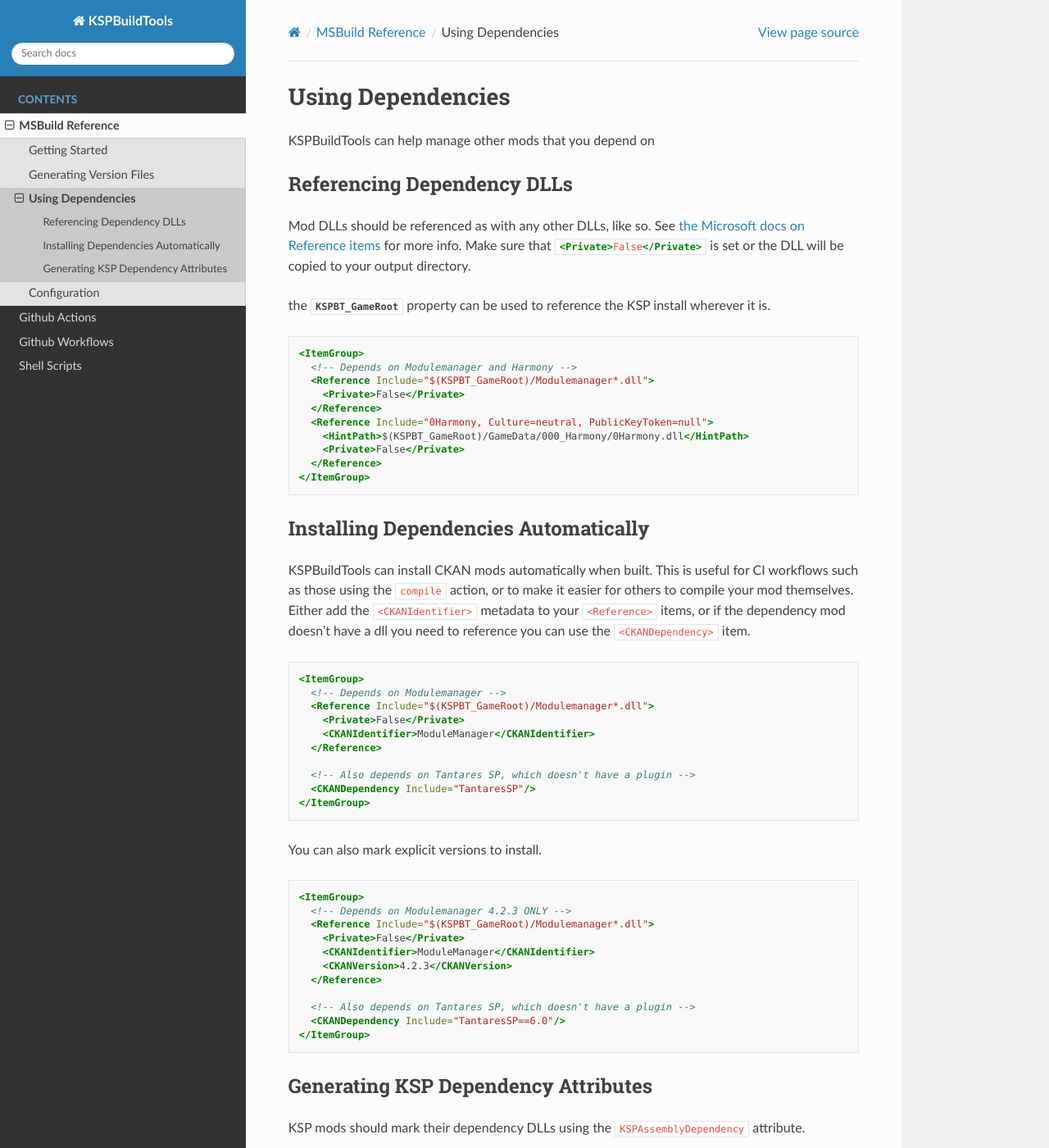
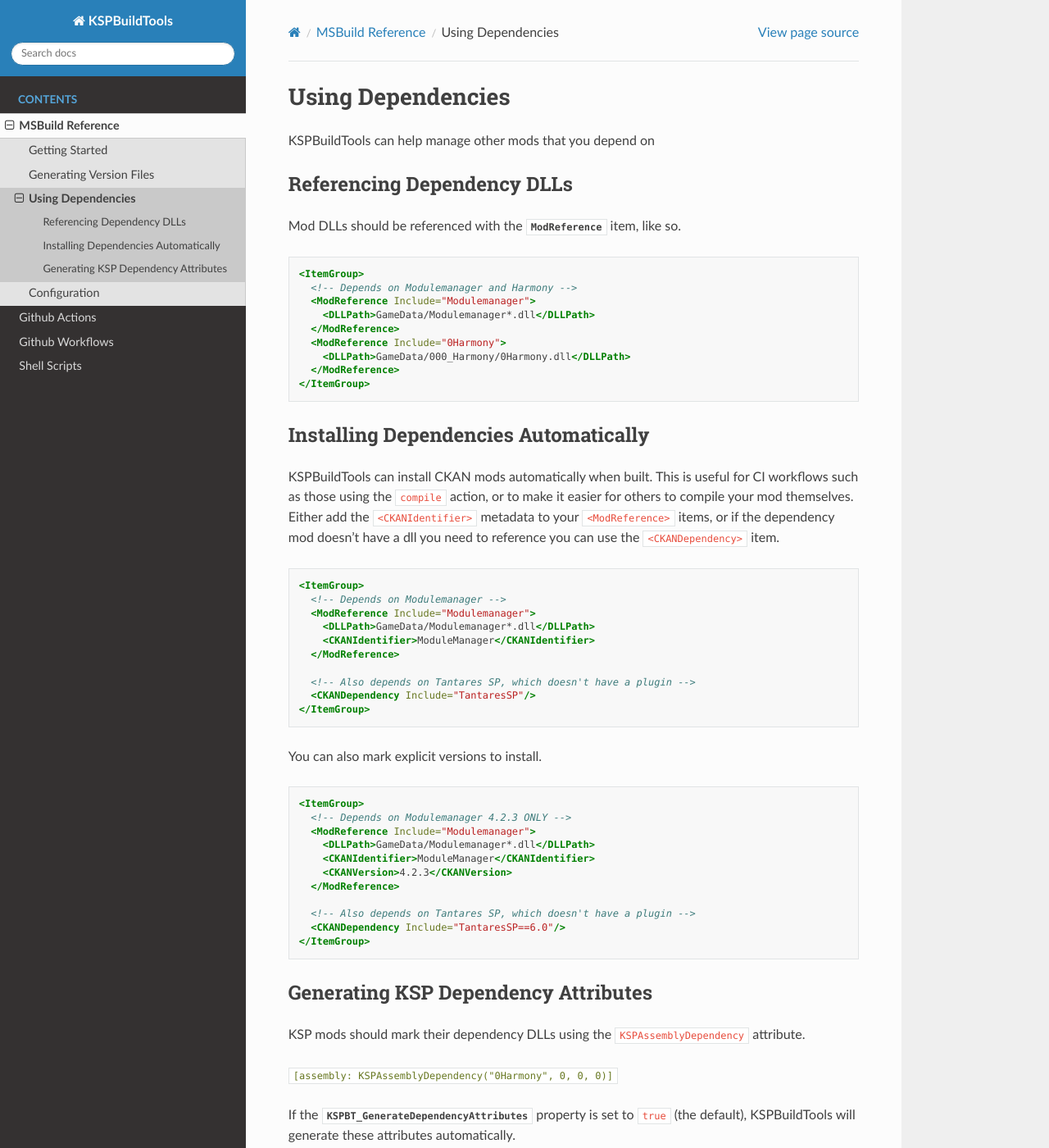
Before and after one commit to KSPModdingLibs/KSPBuildTools, a Sphinx documentation site: the page built from docs/msbuild/dependencies.md, in a window 1280 px wide and 1400 px high. Shown: the whole window at 82% size. Built offline with Sphinx 7.4.7 and the Read the Docs theme 3.1.0, drawn with Linux system fonts in a browser that asks for light colours; the version number could not be read and is left out; cross-references to code outside the pages are shown as plain code; some of the changed text lies outside the part shown.

Commit message:
Write more docs
All properties and most items are now documented. dependencies page now recommends using `ModReference`

````diff
--- a/docs/msbuild/dependencies.md
+++ b/docs/msbuild/dependencies.md
@@ -4,33 +4,31 @@
 
 ## Referencing Dependency DLLs
 
-Mod DLLs should be referenced as with any other DLLs, like so. See [the Microsoft docs on Reference items](https://learn.microsoft.com/en-us/visualstudio/msbuild/common-msbuild-project-items?view=vs-2022#reference) for more info. Make sure that `<Private>False</Private>`{l=xml} is set or the DLL will be copied to your output directory.
+Mod DLLs should be referenced with the {confval}`ModReference` item, like so.
 
-the {confval}`KSPBT_GameRoot` property can be used to reference the KSP install wherever it is.
 ```xml
 <ItemGroup>
   <!-- Depends on Modulemanager and Harmony -->
-  <Reference Include="$(KSPBT_GameRoot)/Modulemanager*.dll">
-    <Private>False</Private>
-  </Reference>
-  <Reference Include="0Harmony, Culture=neutral, PublicKeyToken=null">
-    <HintPath>$(KSPBT_GameRoot)/GameData/000_Harmony/0Harmony.dll</HintPath>
-    <Private>False</Private>
-  </Reference>
+  <ModReference Include="Modulemanager">
+    <DLLPath>GameData/Modulemanager*.dll</DLLPath>
+  </ModReference>
+  <ModReference Include="0Harmony">
+    <DLLPath>GameData/000_Harmony/0Harmony.dll</DLLPath>
+  </ModReference>
 </ItemGroup>
 ```
 
 ## Installing Dependencies Automatically
 
-KSPBuildTools can install CKAN mods automatically when built. This is useful for CI workflows such as those using the {gha:action}`compile` action, or to make it easier for others to compile your mod themselves. Either add the `<CKANIdentifier>` metadata to your `<Reference>` items, or if the dependency mod doesn't have a dll you need to reference you can use the `<CKANDependency>` item.
+KSPBuildTools can install CKAN mods automatically when built. This is useful for CI workflows such as those using the {gha:action}`compile` action, or to make it easier for others to compile your mod themselves. Either add the `<CKANIdentifier>` metadata to your `<ModReference>` items, or if the dependency mod doesn't have a dll you need to reference you can use the `<CKANDependency>` item.
 
 ```xml
 <ItemGroup>
   <!-- Depends on Modulemanager -->
-  <Reference Include="$(KSPBT_GameRoot)/Modulemanager*.dll">
-    <Private>False</Private>
+  <ModReference Include="Modulemanager">
+    <DLLPath>GameData/Modulemanager*.dll</DLLPath>
     <CKANIdentifier>ModuleManager</CKANIdentifier>
-  </Reference>
+  </ModReference>
 
   <!-- Also depends on Tantares SP, which doesn't have a plugin -->
   <CKANDependency Include="TantaresSP"/>
@@ -42,11 +40,11 @@
 ```xml
 <ItemGroup>
   <!-- Depends on Modulemanager 4.2.3 ONLY -->
-  <Reference Include="$(KSPBT_GameRoot)/Modulemanager*.dll">
-    <Private>False</Private>
+  <ModReference Include="Modulemanager">
+    <DLLPath>GameData/Modulemanager*.dll</DLLPath>
     <CKANIdentifier>ModuleManager</CKANIdentifier>
     <CKANVersion>4.2.3</CKANVersion>
-  </Reference>
+  </ModReference>
 
   <!-- Also depends on Tantares SP, which doesn't have a plugin -->
   <CKANDependency Include="TantaresSP==6.0"/>
@@ -59,26 +57,19 @@
 
 `[assembly: KSPAssemblyDependency("0Harmony", 0, 0, 0)]`{l=csharp}
 
-If the {confval}`KSPBT_GenerateDependencyAttributes` property is set to `true`, KSPBuildTools will generate these attributes automatically. It uses any `Reference` item that has a `<CKANIdentifier>` or `<KSPAssemblyName>` metadata value.
+If the {confval}`KSPBT_GenerateDependencyAttributes` property is set to `true` (the default), KSPBuildTools will generate these attributes automatically.
 
-The assembly name is set to the `<KSPAssemblyName>` metadata value, and falls back to the `<CKANIdentifier>` metadata value.
+The assembly name is taken from the value of the item.
 
 The version is taken from the `<KSPAssemblyVersion>` metadata value, however leaving it at the default of 0.0.0 is usually acceptable
 
 ```xml
 <ItemGroup>
   <!-- Depends on Tweakscale -->
-  <Reference Include="$(KSPBT_GameRoot)/GameData/TweakScale/plugins/Scale.dll">
-    <Private>False</Private>
+  <Reference Include="Scale">
+    <DLLPath>GameData/TweakScale/plugins/Scale.dll</DLLPath>
     <CKANIdentifier>TweakScaleRescaled</CKANIdentifier>
-    <KSPAssemblyName>Scale</KSPAssemblyName>
     <KSPAssemblyVersion>3.2.0</KSPAssemblyVersion>
   </Reference>
 </ItemGroup>
-
-<PropertyGroup>
-  <!-- Generate assembly attributes -->
-  <KSPBT_GenerateAssemblyAttribute>true</KSPBT_GenerateAssemblyAttribute>
-  <KSPBT_GenerateDependencyAttributes>true</KSPBT_GenerateDependencyAttributes>
-</PropertyGroup>
 ```
````
Also changed, not shown: docs/msbuild/configuration.md (+115 -16 lines).
